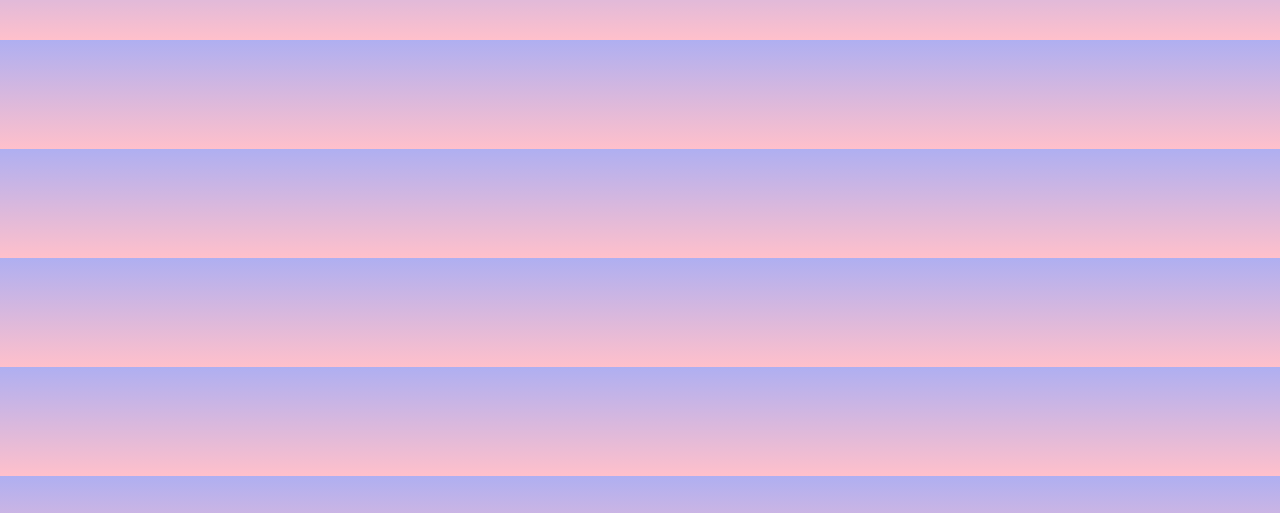
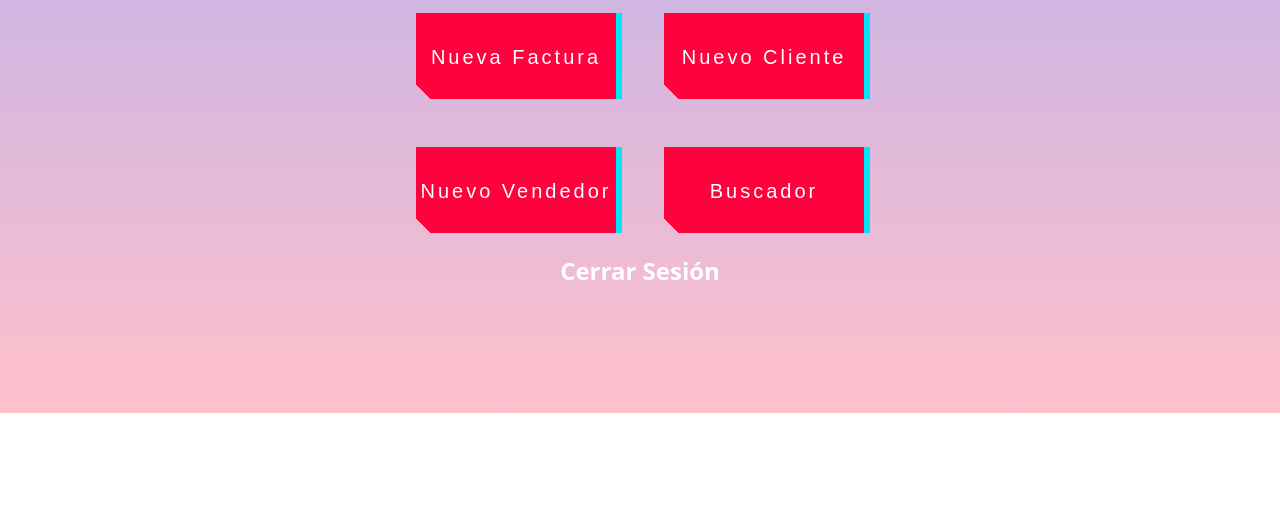
Before and after one commit to AnniaBenitez/CRUD-JS, a plain HTML site: page home.html in a window 1280 px wide. Shown: the part 287-800 px from the top of the page. Drawn offline with nearby package versions, Linux system fonts and the light colour scheme.

Commit message:
se agregó pagina principal

```diff
--- a/css/style.css
+++ b/css/style.css
@@ -1,6 +1,14 @@
-body{
+* {
+    margin: 0;
+    padding: 0;
+    box-sizing: border-box;
+}
+
+html,body{
     background: linear-gradient(rgb(175, 175, 241), pink);
-    overflow: hidden;
+    background-size: cover;
+    background-repeat: no-repeat;
+    height: 700px;
 }
 
 .contenedorPrincipal{
@@ -23,7 +31,7 @@ body{
 }
 
 .cuadro2{
-    height: 100vh;
+    height: auto;
     width: 100%;
 }
 
@@ -40,3 +48,112 @@ body{
 .oculto{
     display:none;
 }
+
+.button-49,
+.button-49:after {
+    width: 150px;
+    height: 76px;
+    line-height: 78px;
+    font-size: 20px;
+    font-family: 'Bebas Neue', sans-serif;
+    background: linear-gradient(45deg, transparent 5%, #FF013C 5%);
+    border: 0;
+    color: #fff;
+    letter-spacing: 3px;
+    box-shadow: 6px 0px 0px #00E6F6;
+    outline: transparent;
+    position: relative;
+    user-select: none;
+    -webkit-user-select: none;
+    touch-action: manipulation;
+}
+
+.button-49:after {
+    --slice-0: inset(50% 50% 50% 50%);
+    --slice-1: inset(80% -6px 0 0);
+    --slice-2: inset(50% -6px 30% 0);
+    --slice-3: inset(10% -6px 85% 0);
+    --slice-4: inset(40% -6px 43% 0);
+    --slice-5: inset(80% -6px 5% 0);
+
+    content: 'INGRESAR';
+    display: block;
+    position: absolute;
+    top: 0;
+    left: 0;
+    right: 0;
+    bottom: 0;
+    background: linear-gradient(45deg, transparent 3%, #00E6F6 3%, #00E6F6 5%, #FF013C 5%);
+    text-shadow: -3px -3px 0px #F8F005, 3px 3px 0px #00E6F6;
+    clip-path: var(--slice-0);
+}
+
+.button-49:hover:after {
+    animation: 1s glitch;
+    animation-timing-function: steps(2, end);
+}
+
+@keyframes glitch {
+    0% {
+        clip-path: var(--slice-1);
+        transform: translate(-20px, -10px);
+    }
+    10% {
+        clip-path: var(--slice-3);
+        transform: translate(10px, 10px);
+    }
+    20% {
+        clip-path: var(--slice-1);
+        transform: translate(-10px, 10px);
+    }
+    30% {
+        clip-path: var(--slice-3);
+        transform: translate(0px, 5px);
+    }
+    40% {
+        clip-path: var(--slice-2);
+        transform: translate(-5px, 0px);
+    }
+    50% {
+        clip-path: var(--slice-3);
+        transform: translate(5px, 0px);
+    }
+    60% {
+        clip-path: var(--slice-4);
+        transform: translate(5px, 10px);
+    }
+    70% {
+        clip-path: var(--slice-2);
+        transform: translate(-10px, 10px);
+    }
+    80% {
+        clip-path: var(--slice-5);
+        transform: translate(20px, -10px);
+    }
+    90% {
+        clip-path: var(--slice-1);
+        transform: translate(-10px, 0px);
+    }
+    100% {
+        clip-path: var(--slice-1);
+        transform: translate(0);
+    }
+}
+
+@media (min-width: 768px) {
+    .button-49,
+    .button-49:after {
+        width: 200px;
+        height: 86px;
+        line-height: 88px;
+    }
+}
+
+.fila_botones{
+    display: flex;
+}
+
+.usuario{
+    color: white;
+    text-decoration: none;
+}
--- a/home.html
+++ b/home.html
@@ -6,32 +6,22 @@
     <meta name="viewport" content="width=device-width, initial-scale=1.0" />
     <title>Home - CRUD JS</title>
     <link rel="stylesheet" href="./css/style.css" />
+    <link href="https://cdn.jsdelivr.net/npm/bootstrap@5.3.2/dist/css/bootstrap.min.css" rel="stylesheet" integrity="sha384-T3c6CoIi6uLrA9TneNEoa7RxnatzjcDSCmG1MXxSR1GAsXEV/Dwwykc2MPK8M2HN" crossorigin="anonymous">
 </head>
 
-<body onload="init()">
-    <h1>USUARIOS DEL SISTEMA</h1>
-    <button onclick="fnCrearUsuario()">Nuevo Usuario</button>
-
-    <div id="divForm" class="form oculto">
-        <h2>Nuevo Usuario</h2>
-
-        <div>
-            Nombre:
-            <input type="text" id="txtName" /> <br />
-            Email:
-            <input type="email" id="txtEmail" /> <br />
-            Edad:
-            <input type="number" id="txtEdad" /> <br />
-
-            <input type="button" value="Guardar" onclick="fnGuardarUsuario()" />
-            <input type="button" value="Cancelar" onclick="fnCancelarUsuario()" />
+<body>
+    <div class="container contenedorPrincipal d-flex flex-column">
+        <h1 class="usuario">Bienvenido <span id="usuario"></span>!</h1>
+        <div class="fila_botones">
+            <button class="button-49 m-4" href="factura.html">Nueva Factura</button>
+            <button class="button-49 m-4" href="cliente.html">Nuevo Cliente</button>
         </div>
+        <div class="fila_botones">
+            <button class="button-49 m-4" href="vendedor.html">Nuevo Vendedor</button>
+            <button class="button-49 m-4" href="buscador.html">Buscador</button>
+        </div>
+        <h4><b><a class="usuario" href="index.html">Cerrar Sesión</a></b></h4>
     </div>
-
-    <div id="divTabla" class="tabla"></div>
-
-    <script src="./js/objetos/user.js"></script>
-    <script src="./js/app.js"></script>
 </body>
 
 </html>
```
Also changed, not shown: registro.html (+9 -4 lines), buscador.html (added), cliente.html (added), factura.html (added), vendedor.html (added).
